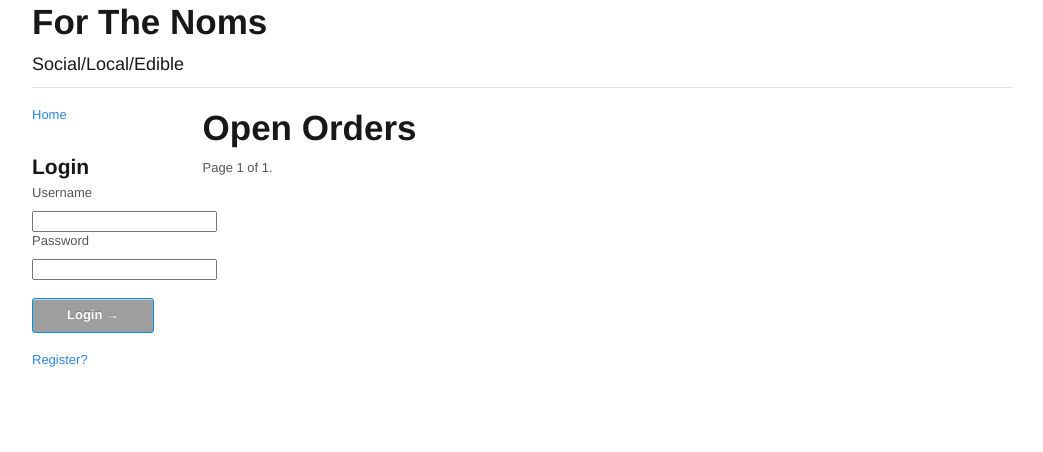
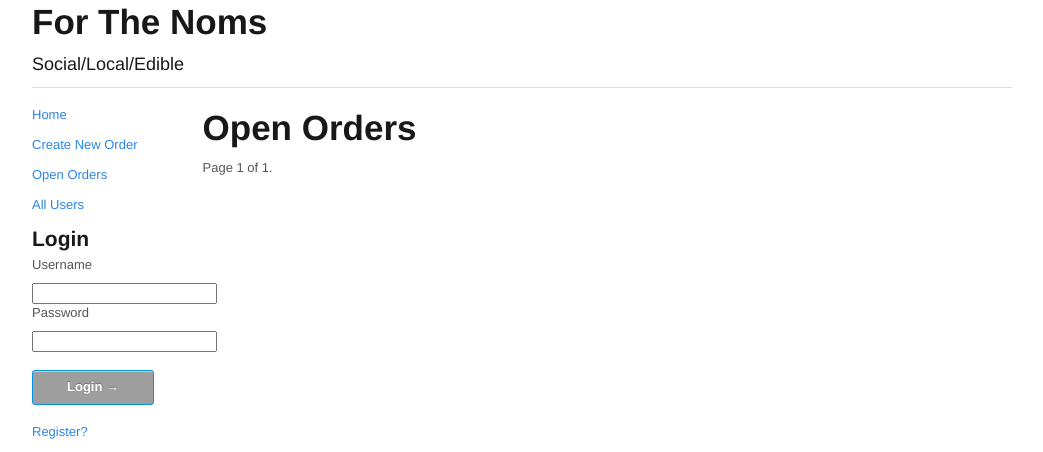
Before and after one commit to ayanonagon/nom, a Django app: page /orders/ in a window 1280 px wide. Shown: the top 452 px of the page, without its empty margins (118-1161 px from the left). Run offline with Django 3.2, Linux system fonts and the light colour scheme; the visitor is signed in with stand-in values (Sample User, id 1); data that the repository does not hold is empty; parts of the project's set-up code (start-up, migrations or seed data) failed here and were passed over; grey boxes are pictures that could not be loaded.

Commit message:
added links to base.html

```diff
--- a/templates/base.html
+++ b/templates/base.html
@@ -19,8 +19,10 @@
             <div class="two columns">
                  {% block sidebar %}
                  <ul>
-                     <li><a href="/">Home</a></li>
-                    <br />
+                    <li><a href="/">Home</a></li>
+                    <li><a href="/new_order/">Create New Order</a></li>
+                    <li><a href="/orders/">Open Orders</a></li>
+                    <li><a href="/users/">All Users</a></li>
                     {% if user.is_authenticated %}
                     <h4>Logout</h4>
                     <form action="/logout/" method="post" accept-charset="utf-8">
```
